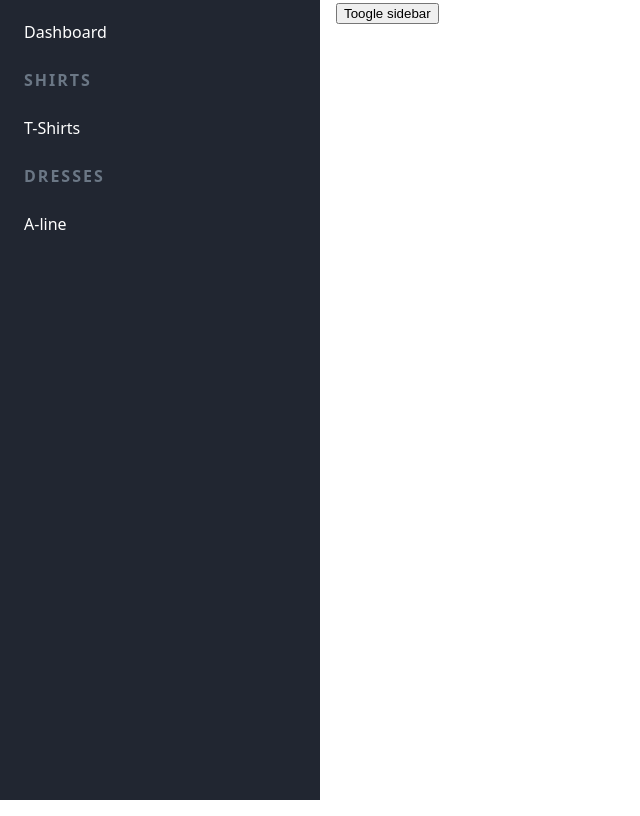
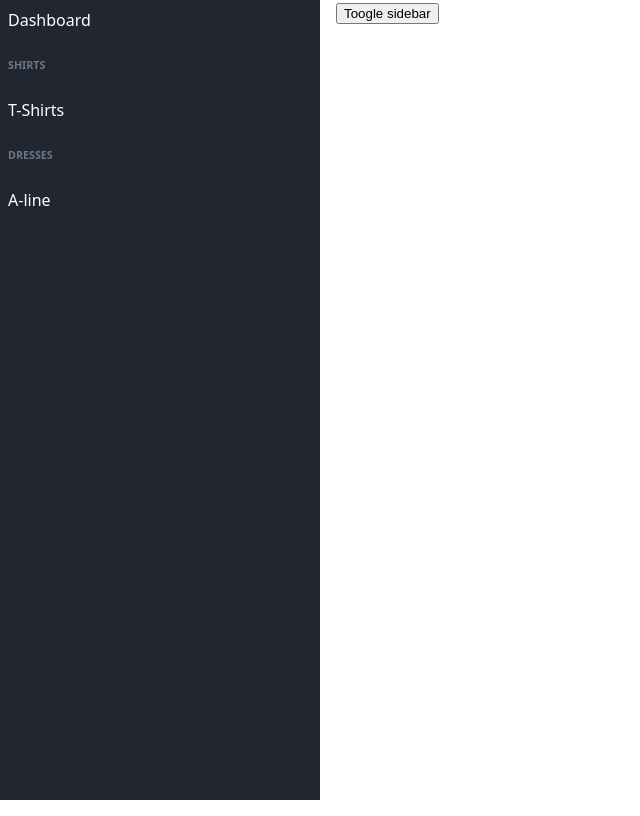
Before and after one commit to rkterungwa16/terk-react-components, a React (Vite) app: page / in a window 1280 px wide. Shown: the whole page, without its empty margins (0-640 px from the left). Built offline with nearby package versions, Linux system fonts and the light colour scheme.

Commit message:
fix type errors add css changes

```diff
--- a/src/components/nav/NavItem.tsx
+++ b/src/components/nav/NavItem.tsx
@@ -25,7 +25,6 @@ export const NavItem = forwardRef<
   // Extract props that should not be passed to Link
   const {
     classes: classesProps,
-    component: componentProp,
     "data-testid": testId,
     ...linkProps
   } = others;
--- a/src/components/nav/styles.css
+++ b/src/components/nav/styles.css
@@ -28,27 +28,3 @@
 .terkui-nav-direction-vertical {
   flex-direction: column;
 }
-
-.terkui-nav-item {
-  position: relative;
-  white-space: nowrap;
-  text-decoration: none;
-  cursor: pointer;
-  font-weight: 500;
-  padding: 0.75rem 1rem;
-  border-radius: 0.5rem;
-}
-
-.terkui-nav-subtitle {
-  font-size: 1rem;
-  white-space: nowrap;
-  padding: 0.75rem 1rem;
-  margin: 0;
-  letter-spacing: 2px;
-}
-
-.terkui-nav-item:hover {
-  font-weight: 700;
-  color: var(--color-light-gray);
-  background-color: var(--color-gray);
-}
```
Also changed, not shown: 1 other file (tests, documents, lock files or other folders).
